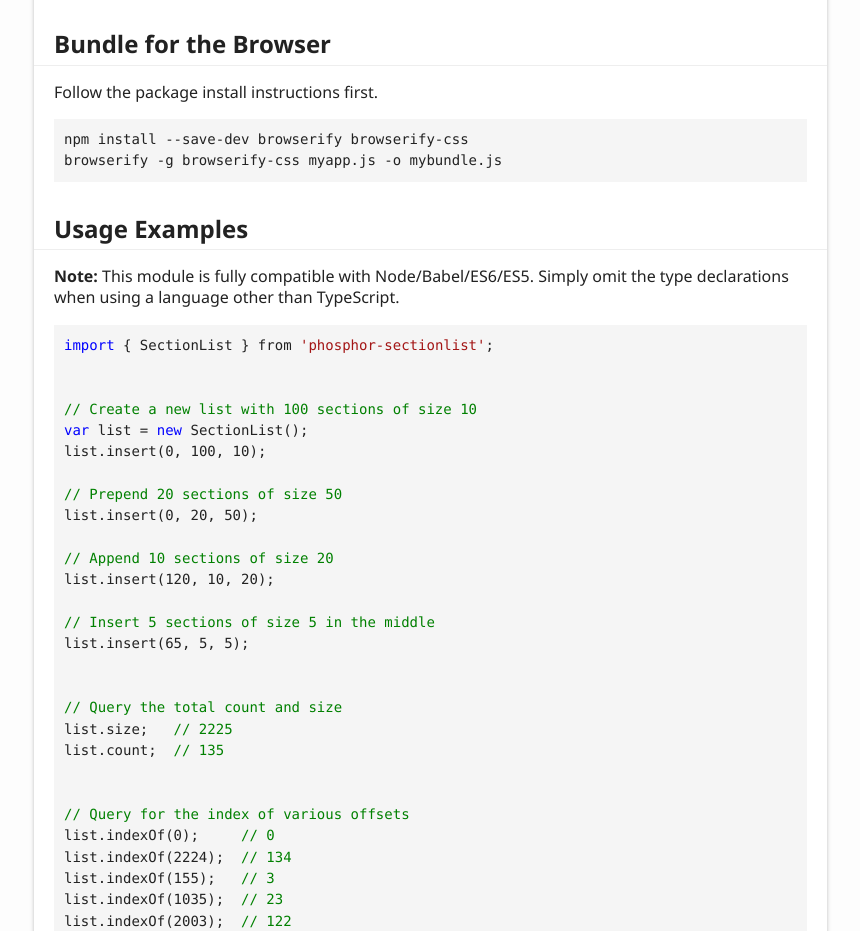
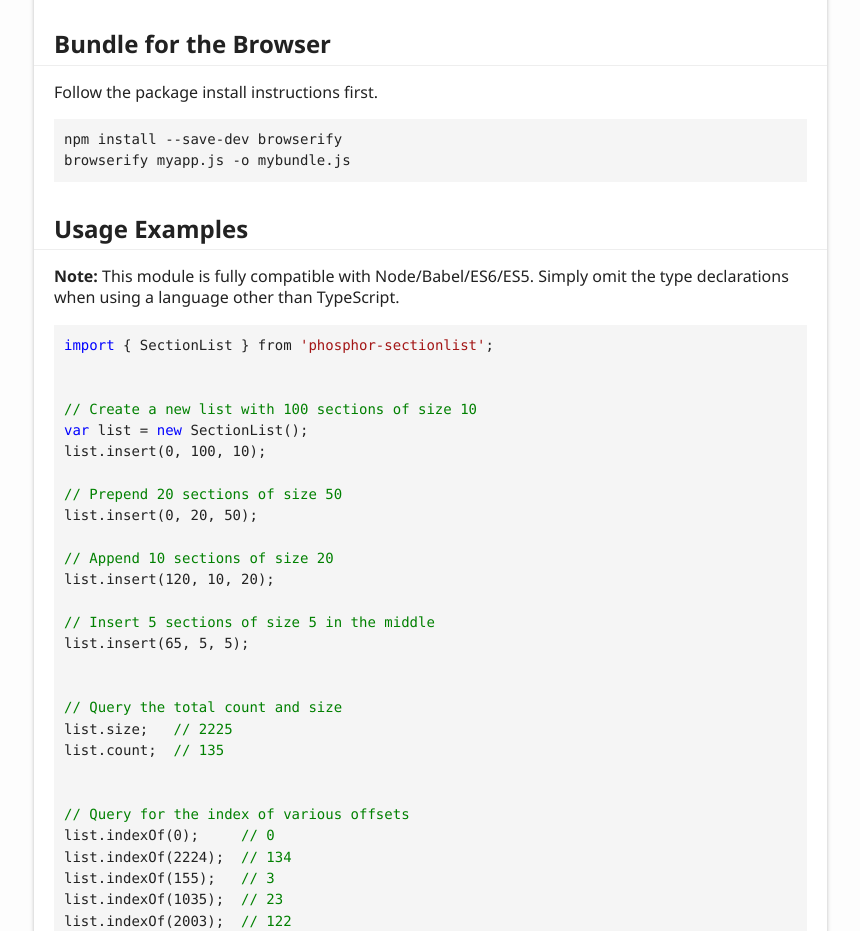
Before and after one commit to phosphorjs/phosphor-sectionlist, a plain HTML site: page api/index.html in a window 1280 px wide. Shown: the part 2264-3195 px from the top of the page, without its empty margins (6-866 px from the left). Drawn offline with Linux system fonts and the light colour scheme.

Commit message:
autocommit docs

```diff
--- a/api/index.html
+++ b/api/index.html
@@ -117,8 +117,8 @@ npm run build
 				</ul>
 				<h2 id="bundle-for-the-browser">Bundle for the Browser</h2>
 				<p>Follow the package install instructions first.</p>
-				<pre><code class="lang-bash">npm install --save-dev browserify browserify-css
-browserify -g browserify-css myapp.js -o mybundle.js
+				<pre><code class="lang-bash">npm install --save-dev browserify
+browserify myapp.js -o mybundle.js
 </code></pre>
 				<h2 id="usage-examples">Usage Examples</h2>
 				<p><strong>Note:</strong> This module is fully compatible with Node/Babel/ES6/ES5. Simply
```
